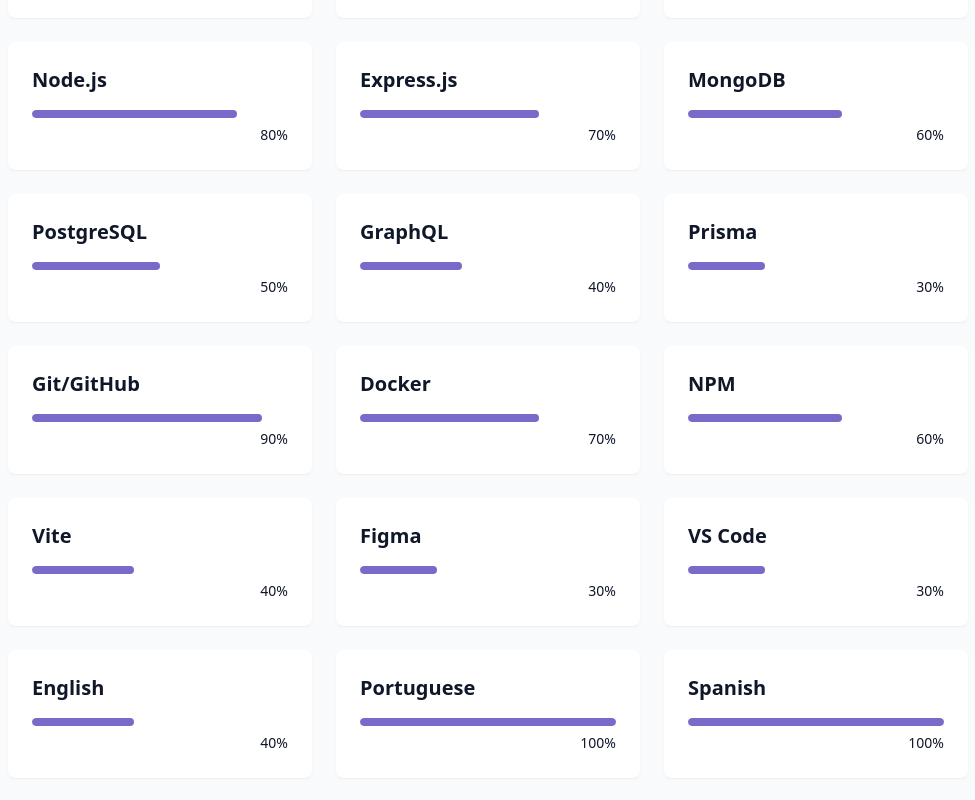
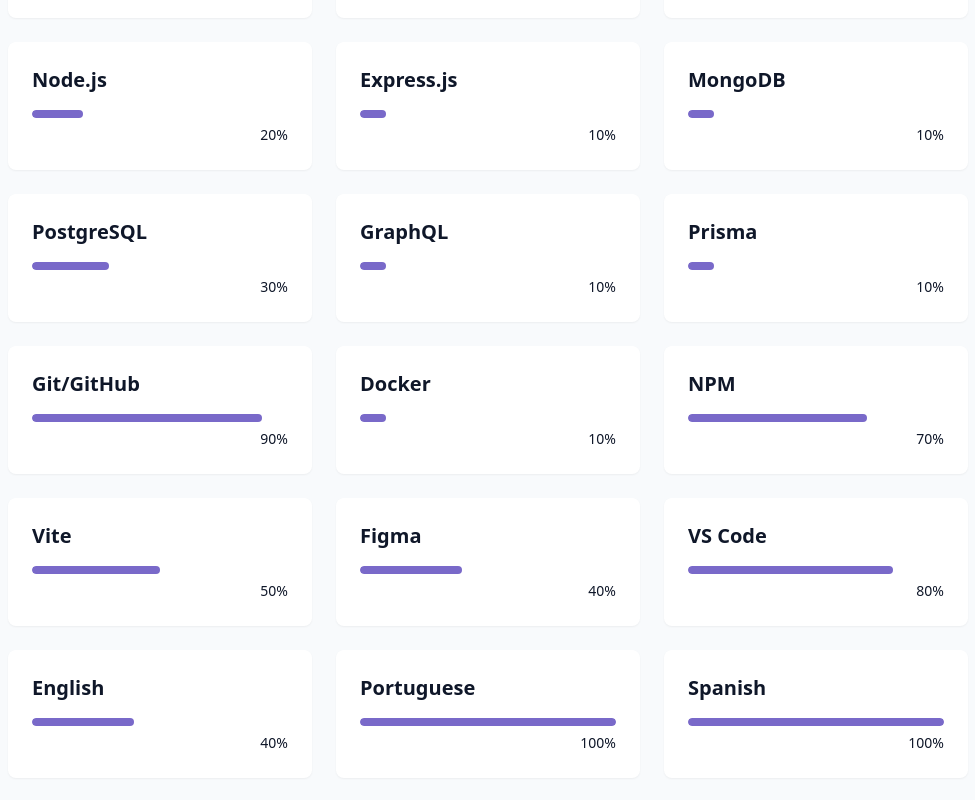
Before and after one commit to bdancost/beautiful_portfolio, a React (Vite) app: page / in a window 1280 px wide. Shown: the part 2040-2840 px from the top of the page, without its empty margins (152-1127 px from the left). Built offline with nearby package versions, Linux system fonts and the light colour scheme.

Commit message:
Editando component SkillsSection

```diff
--- a/src/components/Footer.jsx
+++ b/src/components/Footer.jsx
@@ -9,7 +9,7 @@
 
       <a
         href="#hero"
-        className="p-2 rounded-full bg-primary/10 hover:bg-primary/20 text-primary transition-colors"
+        className="p-2 rounded-full bg-primary/20 hover:bg-primary/20 text-primary transition-colors"
       >
         <ArrowUp size={25} />
       </a>
--- a/src/components/SkillsSection.jsx
+++ b/src/components/SkillsSection.jsx
@@ -11,20 +11,20 @@
   { name: "Next.js", level: 30, category: "Frontend" },
 
   //Backend
-  { name: "Node.js", level: 80, category: "Backend" },
-  { name: "Express.js", level: 70, category: "Backend" },
-  { name: "MongoDB", level: 60, category: "Backend" },
-  { name: "PostgreSQL", level: 50, category: "Backend" },
-  { name: "GraphQL", level: 40, category: "Backend" },
-  { name: "Prisma", level: 30, category: "Backend" },
+  { name: "Node.js", level: 20, category: "Backend" },
+  { name: "Express.js", level: 10, category: "Backend" },
+  { name: "MongoDB", level: 10, category: "Backend" },
+  { name: "PostgreSQL", level: 30, category: "Backend" },
+  { name: "GraphQL", level: 10, category: "Backend" },
+  { name: "Prisma", level: 10, category: "Backend" },
 
   //Tools
   { name: "Git/GitHub", level: 90, category: "Tools" },
-  { name: "Docker", level: 70, category: "Tools" },
-  { name: "NPM", level: 60, category: "Tools" },
-  { name: "Vite", level: 40, category: "Tools" },
-  { name: "Figma", level: 30, category: "Tools" },
-  { name: "VS Code", level: 30, category: "Tools" },
+  { name: "Docker", level: 10, category: "Tools" },
+  { name: "NPM", level: 70, category: "Tools" },
+  { name: "Vite", level: 50, category: "Tools" },
+  { name: "Figma", level: 40, category: "Tools" },
+  { name: "VS Code", level: 80, category: "Tools" },
 
   //Languages
   { name: "English", level: 40, category: "Languages" },
```
